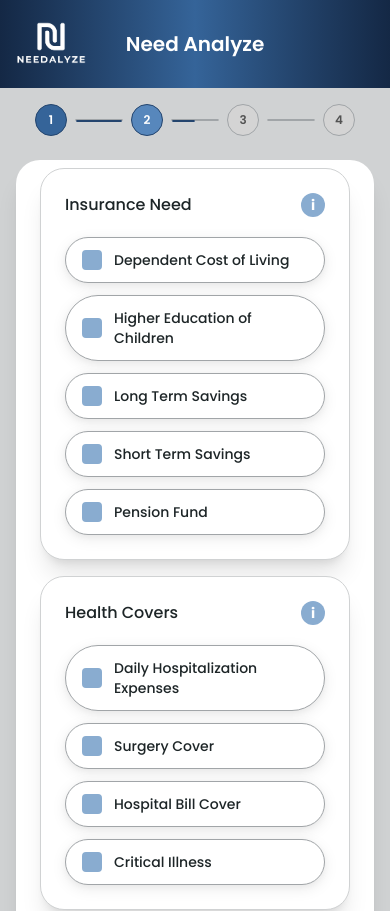
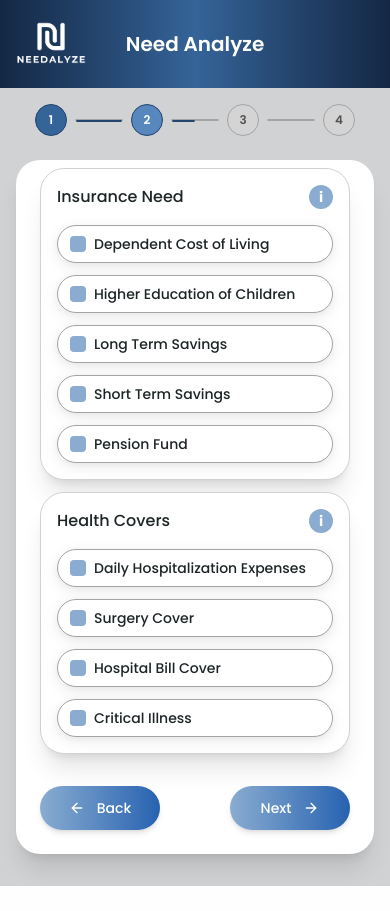
Before and after one commit to itswijay/Needalyze, a Next.js app: page /form/step2 in a window 390 px wide. Shown: the top 911 px of the page. After the commit the page ends 886 px from the top, so only its background shows below. Built offline with nearby package versions, Linux system fonts and the light colour scheme.

Commit message:
optimize step2 mobile UX with responsive sizing and layout

```diff
--- a/src/app/form/step2/page.jsx
+++ b/src/app/form/step2/page.jsx
@@ -49,10 +49,10 @@ export default function NeedAnalysisFormPage2() {
 
       <section className="flex-grow flex justify-center items-start py-8 px-4">
         <FormContainer>
-          <div className="grid grid-cols-1 md:grid-cols-2 gap-4 sm:gap-6 text-sm -mt-4">
+          <div className="grid grid-cols-1 sm:grid-cols-2 gap-3 sm:gap-4 md:gap-6 text-sm -mt-4">
             {/* Insurance Need Section */}
-            <div className="bg-white rounded-3xl p-6 shadow-xl border border-gray-100">
-              <div className="flex items-center justify-between mb-5">
+            <div className="bg-white rounded-3xl p-4 sm:p-6 shadow-xl border border-gray-100">
+              <div className="flex items-center justify-between mb-4 sm:mb-5">
                 <h2 className="text-gray-700 font-medium text-base">
                   Insurance Need
                 </h2>
@@ -104,8 +104,8 @@ export default function NeedAnalysisFormPage2() {
             </div>
 
             {/* Health Covers Section */}
-            <div className="bg-white rounded-3xl p-6 shadow-xl border border-gray-100">
-              <div className="flex items-center justify-between mb-5">
+            <div className="bg-white rounded-3xl p-4 sm:p-6 shadow-xl border border-gray-100">
+              <div className="flex items-center justify-between mb-4 sm:mb-5">
                 <h2 className="text-gray-700 font-medium text-base">
                   Health Covers
                 </h2>
@@ -175,7 +175,7 @@ export default function NeedAnalysisFormPage2() {
 function CheckboxCard({ label, checked, onChange }) {
   return (
     <div
-      className="flex items-center px-4 py-3 bg-white rounded-full shadow-xl border border-gray-200
+      className="flex items-center px-3 py-2 sm:px-4 sm:py-3 bg-white rounded-full shadow-xl border border-gray-200
                  cursor-pointer hover:shadow-2xl hover:scale-105 transition-all duration-300"
       onClick={onChange}
       style={{
@@ -184,7 +184,7 @@ function CheckboxCard({ label, checked, onChange }) {
       }}
     >
       <div
-        className={`w-5 h-5 rounded border-2 mr-3 flex items-center justify-center transition-colors flex-shrink-0`}
+        className={`w-4 h-4 sm:w-5 sm:h-5 rounded border-2 mr-2 sm:mr-3 flex items-center justify-center transition-colors flex-shrink-0`}
         style={{
           backgroundColor: checked ? "#1b477f" : "#89acd0",
           borderColor: checked ? "#1b477f" : "#89acd0",
@@ -192,7 +192,7 @@ function CheckboxCard({ label, checked, onChange }) {
       >
         {checked && (
           <svg
-            className="w-3 h-3 text-white"
+            className="w-2.5 h-2.5 sm:w-3 sm:h-3 text-white"
             fill="currentColor"
             viewBox="0 0 20 20"
           >
@@ -207,7 +207,7 @@ function CheckboxCard({ label, checked, onChange }) {
           </svg>
         )}
       </div>
-      <span className="text-gray-700 font-medium">{label}</span>
+      <span className="text-gray-700 font-medium text-sm sm:text-base">{label}</span>
     </div>
   );
 }
```
